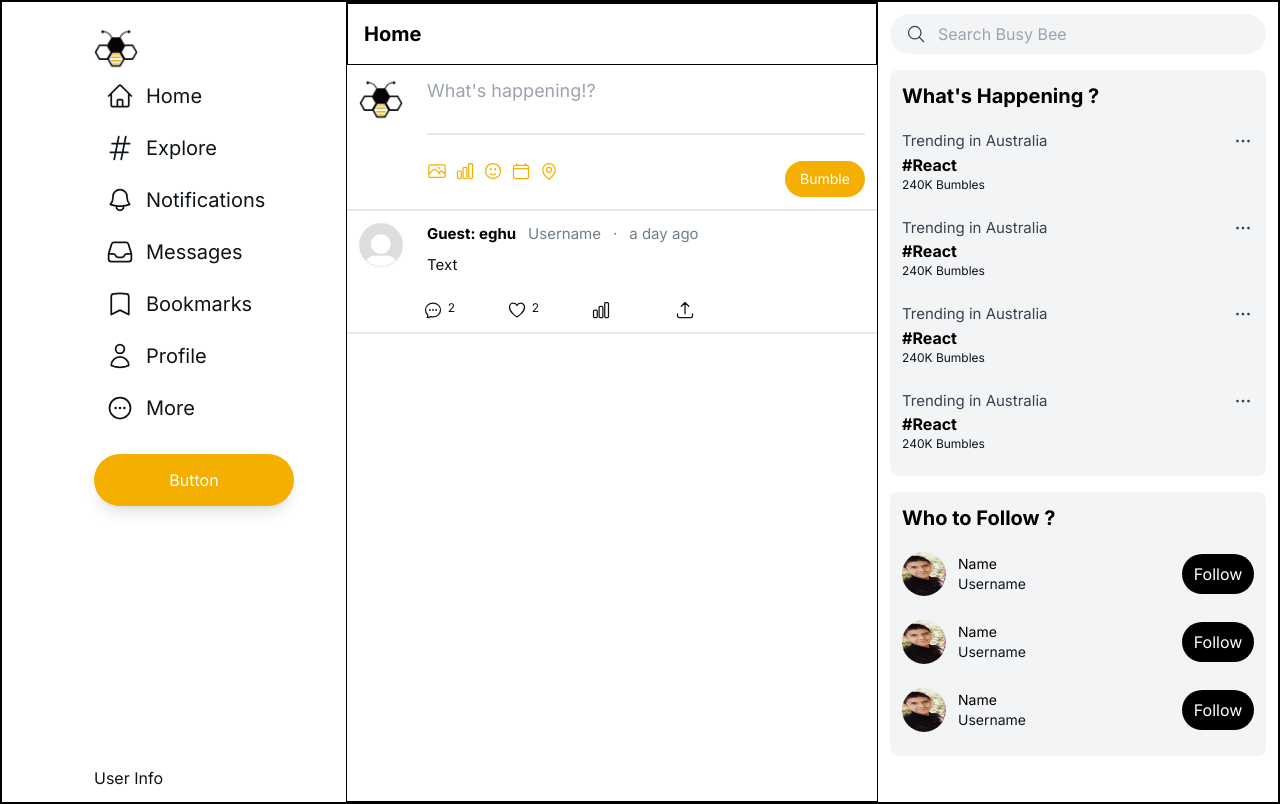
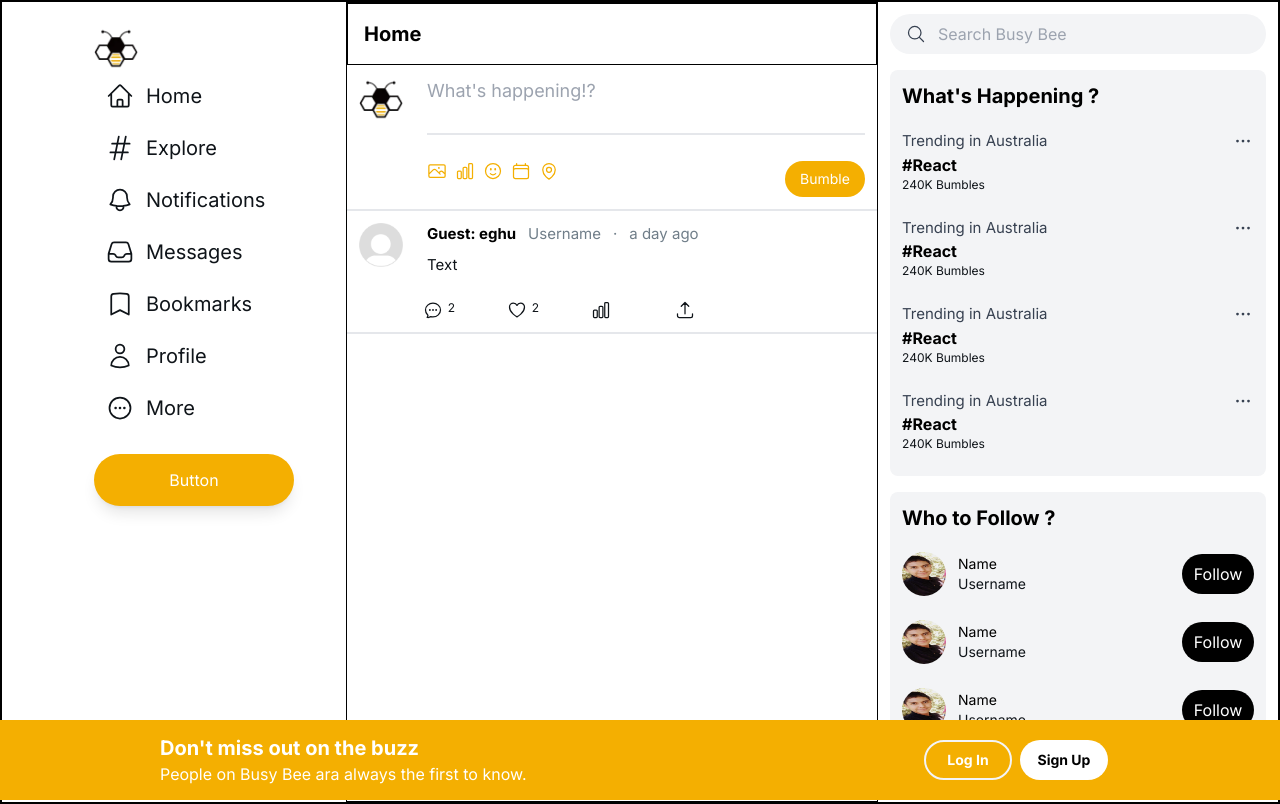
Before and after one commit to KrazyNight/social-media-app-solo-3, a Next.js app: page / in a window 1280 px wide. Built offline with nearby package versions, Linux system fonts and the light colour scheme.

Commit message:
modal store redux part 1

```diff
--- a/app/layout.tsx
+++ b/app/layout.tsx
@@ -1,6 +1,7 @@
 import type { Metadata } from "next";
 import { Inter } from "next/font/google";
 import "./globals.css";
+import StoreProvider from "@/redux/StoreProvider";
 
 const inter = Inter({ subsets: ["latin"] });
 
@@ -15,8 +16,11 @@ export default function RootLayout({
   children: React.ReactNode;
 }>) {
   return (
-    <html lang="en">
-      <body className={inter.className}>{children}</body>
-    </html>
+    <StoreProvider>
+      <html lang="en">
+        <body className={inter.className}>{children}</body>
+      </html>
+
+    </StoreProvider>
   );
 }
--- a/app/page.tsx
+++ b/app/page.tsx
@@ -1,5 +1,6 @@
 import PostFeed from "@/components/PostFeed";
 import Sidebar from "@/components/Sidebar";
+import SignUpPrompt from "@/components/SignUpPrompt";
 import Widgets from "@/components/Widgets";
 import Image from "next/image";
 
@@ -25,6 +26,7 @@ export default function Home(){
       <Widgets />
 
     </div>
+    <SignUpPrompt />
     </>
   )
 }
--- a/components/SignUpPrompt.tsx
+++ b/components/SignUpPrompt.tsx
@@ -1,12 +1,51 @@
 import React from 'react'
+import SignUpModal from './modals/SignUpModal'
 
 export default function SignUpPrompt() {
   return (
     <>
-    <div>
+     <div className='
+     fixed bottom-0 bg-[#f4af01]
+     w-full h-[80px]
+     flex justify-center items-center
+     md:space-x-5
 
-    </div>
-    </>
+     lg:justify-between lg:px-20 xl:px-40 2xl:px-80
+
+     '>
+         <div className=' hidden
+         md:flex flex-col
+         text-white
+         '>
+             <span className='text-xl font-bold'>
+                 Don't miss out on the buzz
+             </span>
+             <span>
+                 People on Busy Bee ara always the first to know.
+             </span>
+         </div>
+
+         <div className='flex space-x-2
+         w-full md:w-fit p-3
+         '>
+             <button className='
+             w-full h-[48px]
+
+             md:w-[88px] md:h-[40px]
+             border-2 border-gray-100
+             rounded-full
+             text-white text-lg md:text-sm font-bold
+
+             hover:bg-white hover:bg-opacity-25
+             transition
+             '>
+                 Log In
+             </button>
+             <SignUpModal />
+         </div>
+
+     </div>
+     </>
   )
 }
 
--- /dev/null
+++ b/components/modals/SignUpModal.tsx
@@ -0,0 +1,42 @@
+"use client"
+import { closeSignUpModal, openSignUpModal } from "@/redux/slices/modalSlices";
+import { AppDispatch, RootState } from "@/redux/store";
+import { Modal } from "@mui/material";
+import React from "react";
+import { useDispatch, useSelector } from "react-redux";
+
+
+export default function SignUpModal() {
+  const isOpen = useSelector((state: RootState) => state.modals.signUpModalOpen);
+  const dispatch: AppDispatch = useDispatch();
+
+  return (
+    <>
+      <button
+        className="
+      w-full h-[48px]
+      md:w-[88px] md:h-[40px]
+      bg-white
+      rounded-full
+      text-lg md:text-sm font-bold
+      hover:bg-gray-100
+      transition
+      "
+      onClick={() => dispatch(openSignUpModal())}
+      >
+        Sign Up
+      </button>
+
+      <Modal
+      open={isOpen}
+      onClose={() => dispatch(closeSignUpModal())}
+      >
+        <div>
+          modal
+        </div>
+
+      </Modal>
+
+    </>
+  );
+}
--- /dev/null
+++ b/redux/StoreProvider.tsx
@@ -0,0 +1,18 @@
+"use client"
+import React from 'react'
+import { Provider } from 'react-redux'
+import { store } from './store'
+
+interface StoreProviderProps {
+    children: React.ReactNode
+}
+
+export default function StoreProvider({children}: StoreProviderProps) {
+  return (
+    <>
+    <Provider store={store}>
+        {children}
+    </Provider>
+    </>
+  )
+}
--- /dev/null
+++ b/redux/slices/modalSlices.ts
@@ -0,0 +1,33 @@
+import { createSlice } from '@reduxjs/toolkit'
+
+const initialState = {
+    signUpModalOpen: false,
+
+
+}
+
+const modalSlices = createSlice({
+  name: "modal",
+  initialState,
+  reducers: {
+    openSignUpModal: (state) => {
+        state.signUpModalOpen = true;
+    },
+    closeSignUpModal: (state) => {
+        state.signUpModalOpen = false;
+    },
+
+
+
+  }
+});
+
+export const {
+    openSignUpModal,
+    closeSignUpModal,
+
+
+
+} = modalSlices.actions
+
+export default modalSlices.reducer
--- /dev/null
+++ b/redux/store.ts
@@ -0,0 +1,14 @@
+import { configureStore } from '@reduxjs/toolkit';
+import modalSlice from "./slices/modalSlices"
+
+export const store = configureStore({
+  reducer: {
+    modals: modalSlice,
+
+  },
+})
+
+// Infer the `RootState` and `AppDispatch` types from the store itself
+export type RootState = ReturnType<typeof store.getState>
+// Inferred type: {posts: PostsState, comments: CommentsState, users: UsersState}
+export type AppDispatch = typeof store.dispatch
```
Also changed, not shown: package.json (+6 -1 lines), 1 other file (tests, documents, lock files or other folders).
